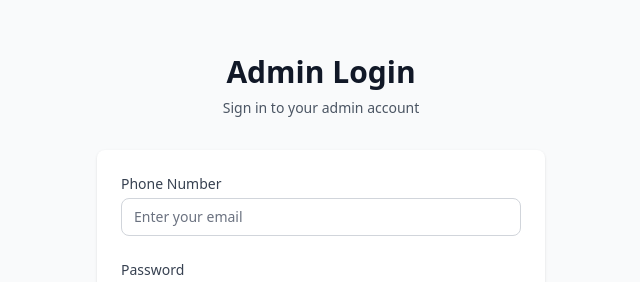
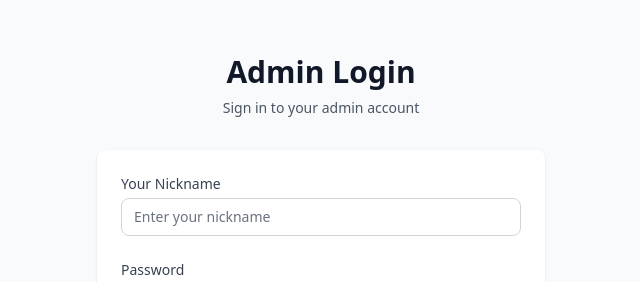
Before and after one commit to Muhammad-Devel/market_v1, a React (Vite) app: page /login in a window 1280 px wide. Shown: the part 163-445 px from the top of the page, without its empty margins (319-959 px from the left). Built offline with nearby package versions, Linux system fonts and the light colour scheme.

Commit message:
refactor: update label and placeholder for nickname input in Login component

```diff
--- a/src/pages/auth/Login.tsx
+++ b/src/pages/auth/Login.tsx
@@ -51,7 +51,7 @@ const Login: React.FC = () => {
                 htmlFor="phone"
                 className="block text-sm font-medium text-gray-700"
               >
-                Phone Number
+                Your Nickname
               </label>
               <input
                 id="phone"
@@ -62,7 +62,7 @@ const Login: React.FC = () => {
                 value={nickname}
                 onChange={(e) => setNickname(e.target.value)}
                 className="mt-1 appearance-none relative block w-full px-3 py-2 border border-gray-300 placeholder-gray-500 text-gray-900 rounded-lg focus:outline-none focus:ring-blue-500 focus:border-blue-500 focus:z-10 sm:text-sm"
-                placeholder="Enter your email"
+                placeholder="Enter your nickname"
               />
             </div>
 
```
